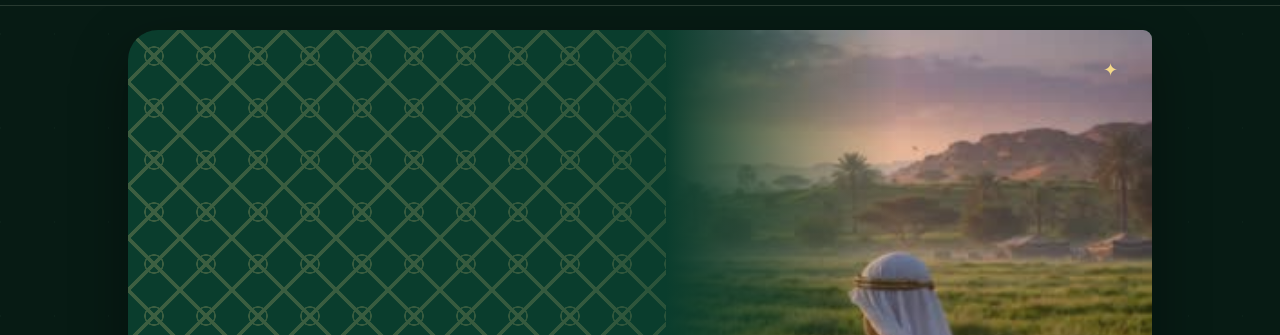
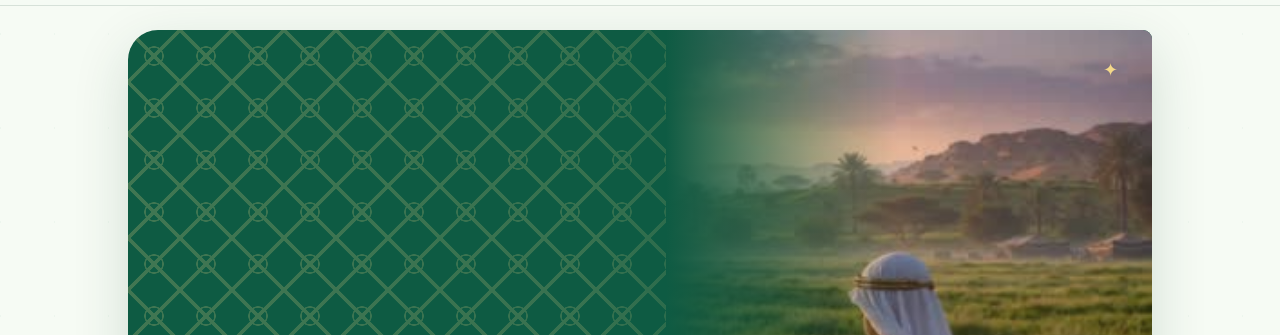
Before and after one commit to zohrawang9-hue/kidsstories-app, a website: page web/index.html in a window 1280 px wide. Shown: the part 60-395 px from the top of the page. Drawn offline with Linux system fonts and the dark colour scheme.

Commit message:
Build 34：iPad绿屏/黑屏根治
- web/index.html：强制浅色模式（color-scheme: light），删除深色模式CSS整块
  （iPad深色模式下深色CSS把内容区变成近黑色 = 黑屏）
- capacitor.config.ts：backgroundColor '#0B5E36'→'#f6fbf4'
  （WebView加载失败时深绿底透出 = 绿屏；改成与网页--paper一致的浅色）
- codemagic.yaml：cap sync后加验证步骤（diff web/index.html vs ios public/index.html）
- .gitignore：加 ios/App/App/public/（sync生成物不提交）
- build号 33→34

```diff
--- a/capacitor.config.ts
+++ b/capacitor.config.ts
@@ -7,8 +7,8 @@ const config: CapacitorConfig = {
   appName: '圣人故事儿童集',
   // 打进原生壳的网页包目录（见 web/README.md）
   webDir: 'web',
-  // 启动屏/状态栏底色：品牌深绿
-  backgroundColor: '#0B5E36',
+  // 启动屏/状态栏底色：浅色纸面（与网页 --paper 一致；深绿底在WebView加载失败时会透出造成"绿屏"）
+  backgroundColor: '#f6fbf4',
   ios: {
     // 允许网页里 <video> 内联播放（不要强制全屏）
     allowsInlineMediaPlayback: true,
--- a/web/index.html
+++ b/web/index.html
@@ -3,14 +3,14 @@
 <head>
   <meta charset="utf-8" />
   <meta name="viewport" content="width=device-width, initial-scale=1.0, maximum-scale=1.0, user-scalable=no, viewport-fit=cover" />
-  <meta name="color-scheme" content="light dark" />
+  <meta name="color-scheme" content="light" />
   <meta name="theme-color" content="#0e5b43" />
   <link rel="icon" href="data:," />
   <title>圣人故事儿童集</title>
   <style>
     @import url('https://fonts.googleapis.com/css2?family=Noto+Naskh+Arabic:wght@600&family=Noto+Sans+SC:wght@400;500;600;700&family=Noto+Serif+SC:wght@600;700&display=swap');
     :root {
-      color-scheme: light dark;
+      color-scheme: light;
       --ink: #173f37;
       --muted: #5c746b;
       --paper: #f6fbf4;
@@ -28,27 +28,6 @@
       --shadow: 0 18px 55px rgba(24, 67, 51, .16);
       --overlay: rgba(4, 22, 16, .78);
       --danger: #9a3e34;
-    }
-    @media (prefers-color-scheme: dark) {
-      :root {
-        --ink: #f6f1df;
-        --muted: #bbcbc3;
-        --paper: #071b14;
-        --paper-2: #102d22;
-        --surface: #123426;
-        --surface-strong: #174332;
-        --night: #0a3d2d;
-        --night-2: #176d51;
-        --gold: #efc768;
-        --gold-soft: #f4d889;
-        --sage: #83c8a8;
-        --coral: #ef9b7c;
-        --sky: #74b99e;
-        --line: rgba(235, 238, 219, .15);
-        --shadow: 0 20px 55px rgba(0, 0, 0, .38);
-        --overlay: rgba(0, 8, 5, .89);
-        --danger: #ffafa3;
-      }
     }
     * { box-sizing: border-box; }
     html { scroll-behavior: smooth; overscroll-behavior: none; }
```
Also changed, not shown: codemagic.yaml (+9 -0 lines), 2 other files.
